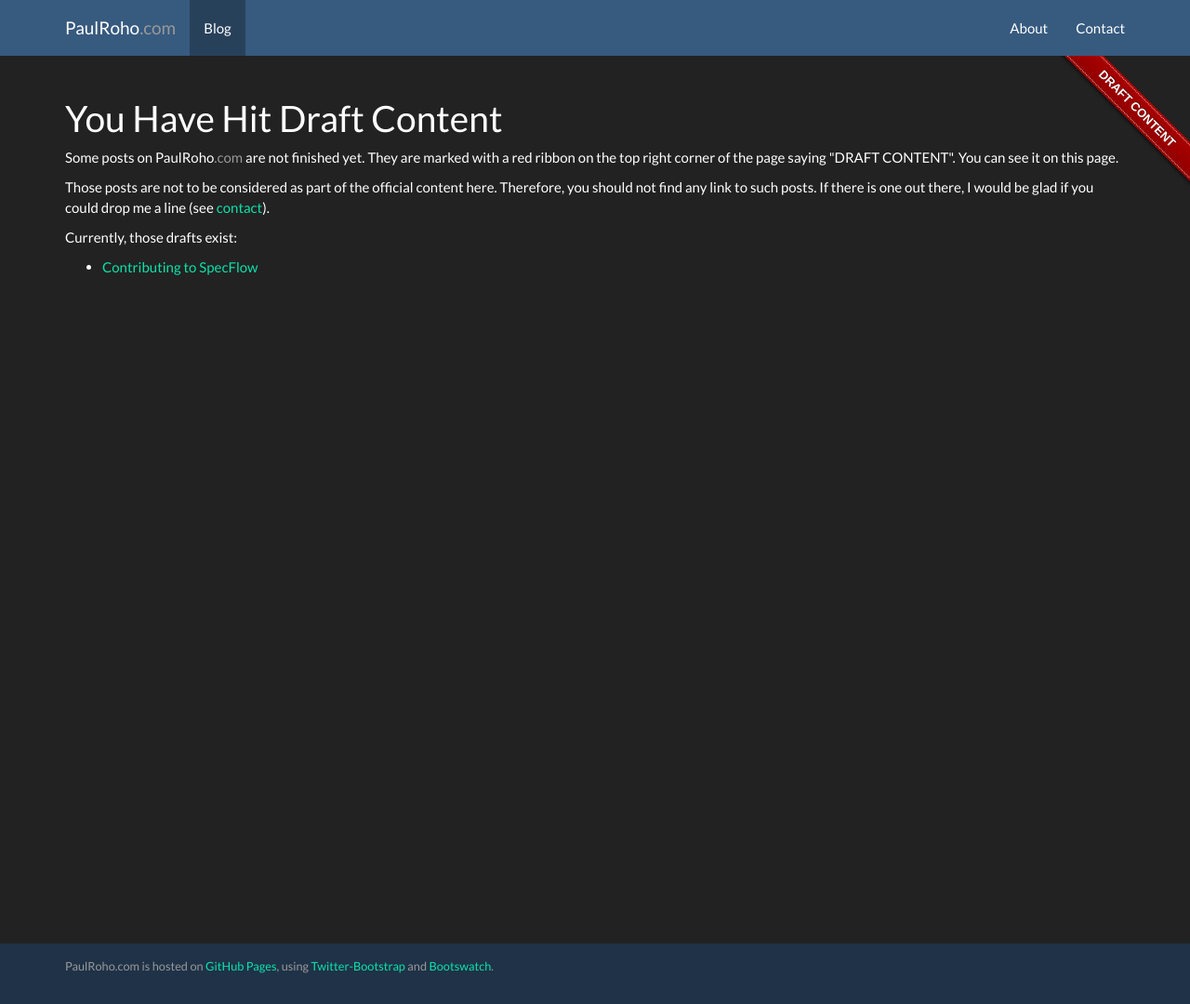
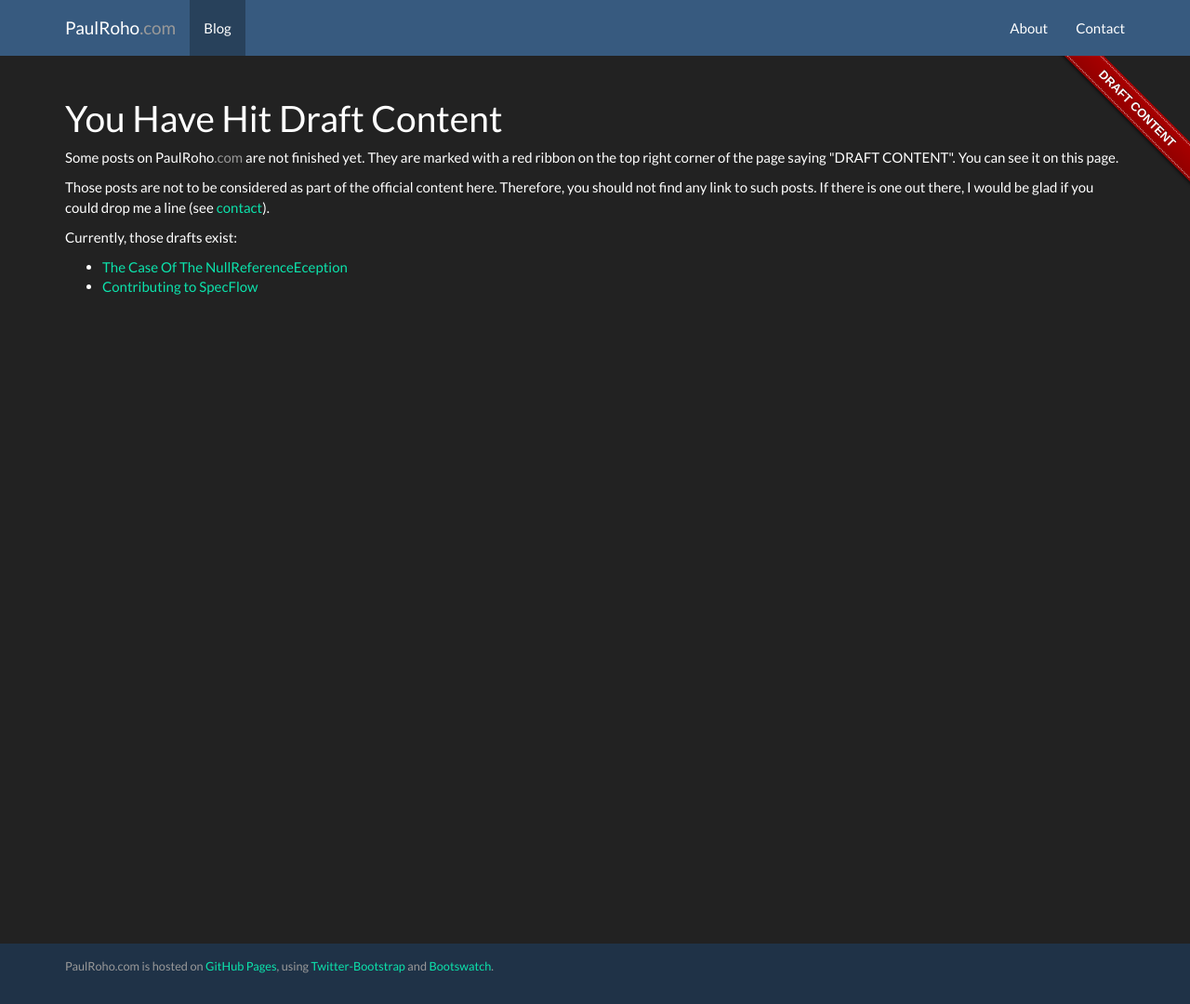
Before and after one commit to paulroho/paulroho.github.io, a Jekyll site: the page built from blog/draftcontent.html, in a window 1280 px wide and 1080 px high. Shown: the whole window at 93% size. Built offline with Jekyll 4.4.1, drawn with Linux system fonts in a browser that asks for light colours; nearby versions of some CDN libraries.

Commit message:
Added missing yaml

```diff
--- a/_posts/2014-06-22-The-Case-Of-The-NullReferenceException.md
+++ b/_posts/2014-06-22-The-Case-Of-The-NullReferenceException.md
@@ -1,3 +1,9 @@
+---
+layout: blogdraft
+title: The Case Of The NullReferenceEception
+---
+
+
 The Case Of The NullReferenceEception
 =====================================
 
```
